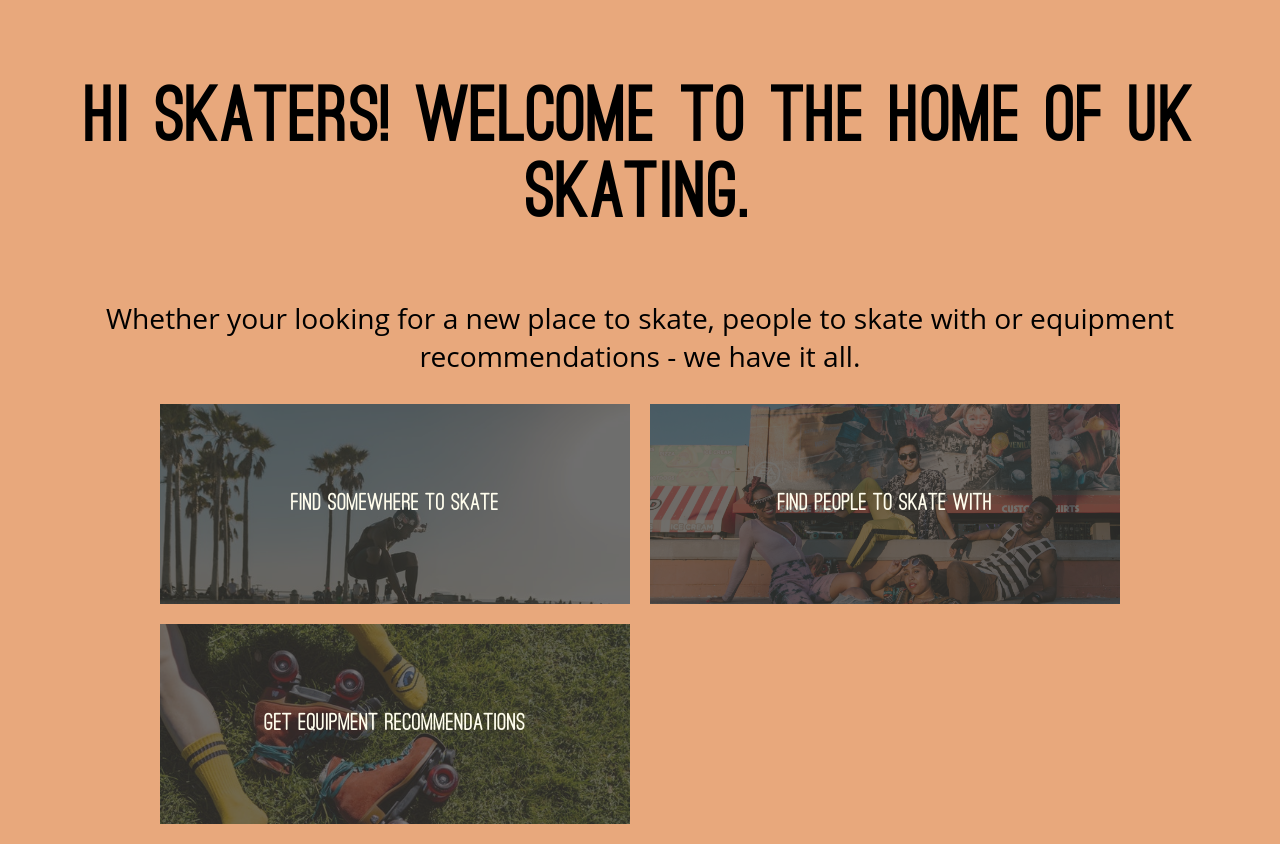
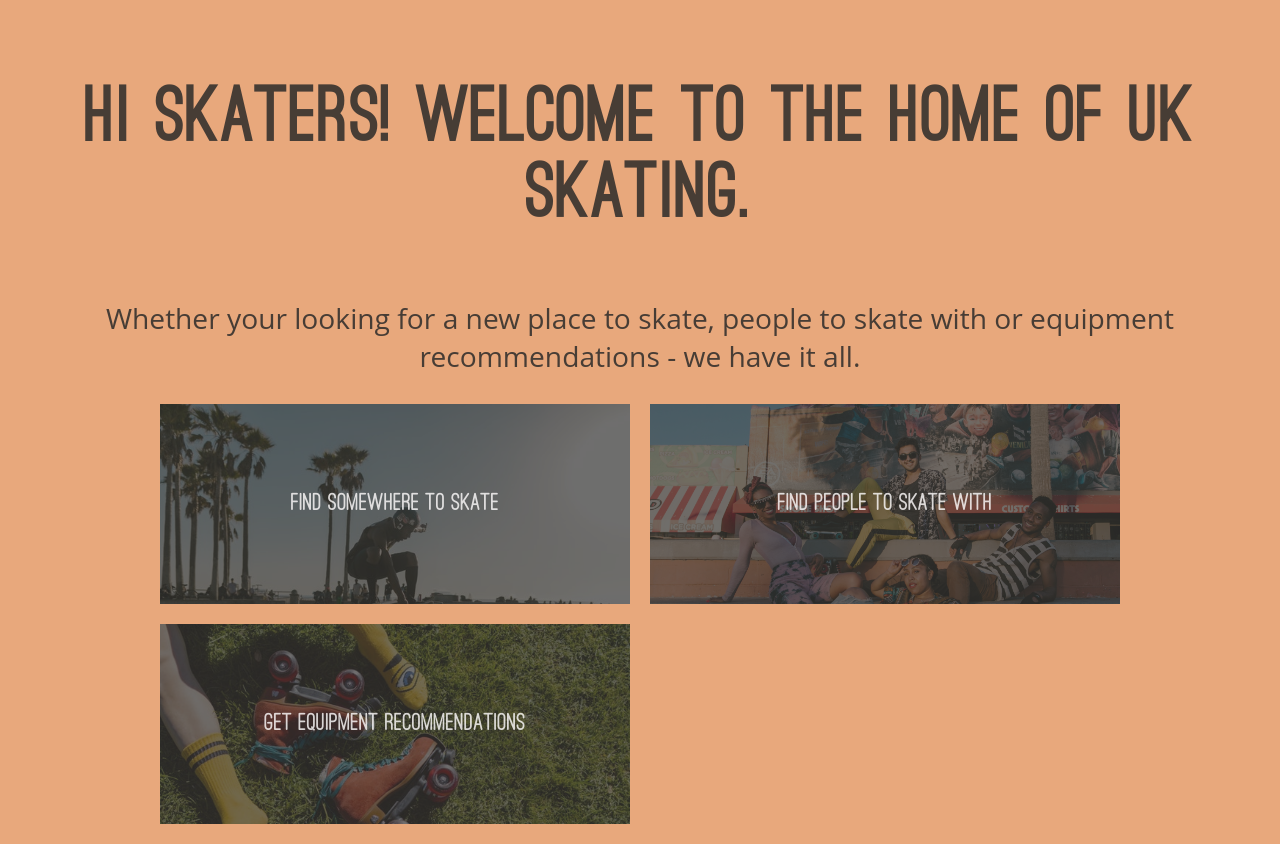
Before and after one commit to sadie-walker/skate-uk, a Next.js app: page / in a window 1280 px wide. Built offline with nearby package versions, Linux system fonts and the light colour scheme.

Commit message:
change color scheme and default body color

```diff
--- a/src/styles/DirectionBlock.module.css
+++ b/src/styles/DirectionBlock.module.css
@@ -2,10 +2,10 @@
 	height: 200px;
 	cursor: pointer;
 	transition: transform 0.5s ease;
-	background-color: #ffb17a;
+	background-color: #e27d60;
 	background-size: cover;
 	position: relative;
-	color: #fffded;
+	color: #fffdfdce;
 	z-index: 0;
 	display: flex;
 	align-items: center;
--- a/src/styles/globals.css
+++ b/src/styles/globals.css
@@ -68,6 +68,7 @@ body {
 	padding: 0;
 	margin: 0;
 	font-family: Open Sans;
+	color: rgba(39, 39, 39, 0.836);
 }
 
 h2 {
@@ -91,9 +92,10 @@ ul {
 }
 
 /*
-	yellow : #FCE762
-	ivory: #FFFDED
-	orange: #FFB17A
-	light-purple: #4F4789,
-	dark-purple: #201335
+	light: #fffdfd
+	dark-orange: e27d60
+	blue: 85dcb
+	light-orange: e8a87c
+	purple: c38d9e
+	green: 441b3a3
 */
```
